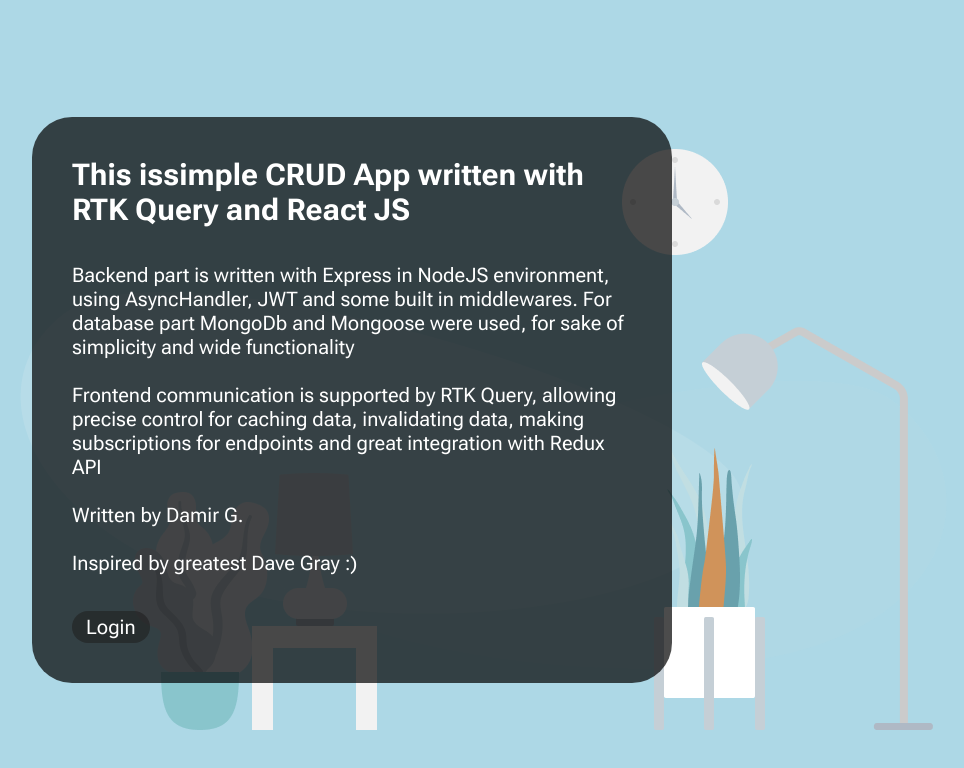
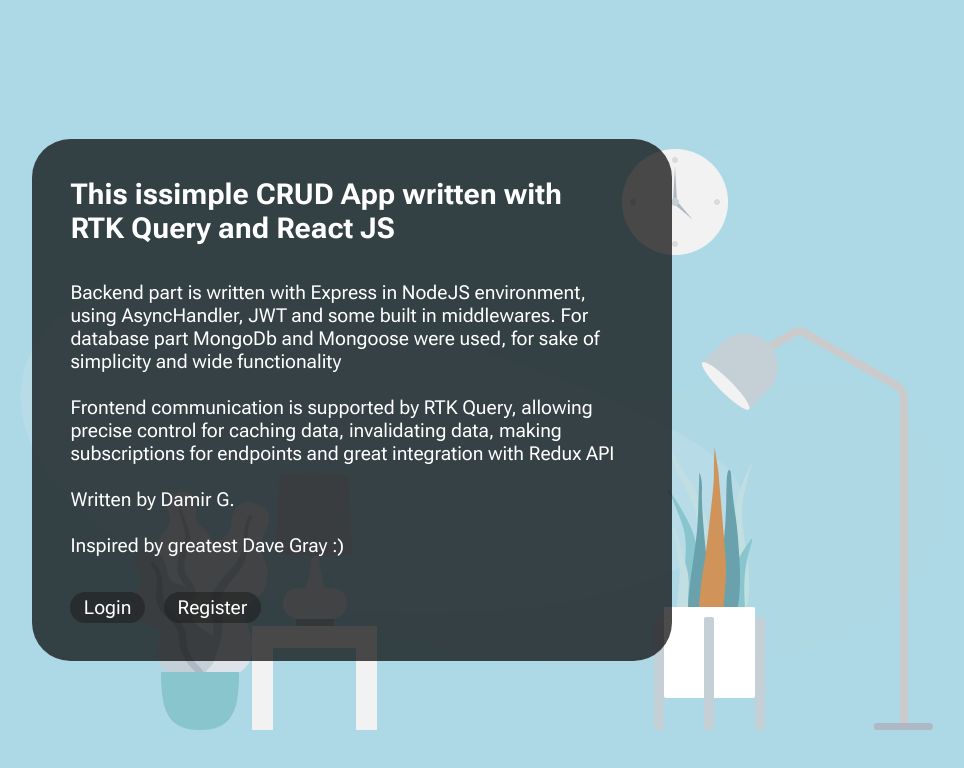
Before and after one commit to DamirGim98/edu_tech_notes_app_client, a React (Create React App) app: page / in a window 1280 px wide. Shown: the top 768 px of the page, without its empty margins (288-1252 px from the left). Built offline with nearby package versions, Linux system fonts and the light colour scheme.

Commit message:
Adds slight changes to the fetching

```diff
--- a/src/App.jsx
+++ b/src/App.jsx
@@ -9,7 +9,6 @@ import EditUser from './features/users/EditUser'
 import EditNote from './features/notes/EditNote'
 import NewUserForm from './features/users/NewUserForm'
 import NewNote from './features/notes/NewNote'
-import Prefetch from './features/auth/Prefetch'
 import PersistLogin from './features/auth/PersistLogin'
 import RequireAuth from './features/auth/RequireAuth'
 import ROLES from './config/roles'
@@ -21,11 +20,11 @@ function App() {
       <Route path="/" element={<Layout />}>
         <Route index element={<Public />} />
         <Route path="login" element={<Login />} />
+        <Route path="register" element={<Login isRegister />} />
         <Route element={<PersistLogin />}>
           <Route
             element={<RequireAuth allowedRoles={[...Object.values(ROLES)]} />}
           >
-            <Route element={<Prefetch />}>
             {/* Subscribing to Notes and User on the Protected route! */}
             <Route path="dash" element={<DashLayout />}>
               {/* Start of the Dash Route (Protected) */}
@@ -50,7 +49,6 @@ function App() {
           </Route>
         </Route>
       </Route>
-      </Route>
     </Routes>
   )
 }
--- a/src/components/Public.jsx
+++ b/src/components/Public.jsx
@@ -32,7 +32,7 @@ function Public() {
         <br />
         <p>Inspired by greatest Dave Gray :)</p>
       </main>
-      <footer>
+      <footer className="public__footer">
         <button
           className="text-button styled-button"
           title="Authenticate"
@@ -40,6 +40,13 @@ function Public() {
         >
           Login
         </button>
+        <button
+          className="text-button styled-button"
+          title="Register"
+          onClick={() => navigate('/register')}
+        >
+          Register
+        </button>
       </footer>
     </section>
   )
--- a/src/features/auth/Login.jsx
+++ b/src/features/auth/Login.jsx
@@ -7,8 +7,9 @@ import { setCredentials } from './authSlice'
 import { useLoginMutation } from './authApiSlice'
 
 import usePersist from '../../hooks/usePersist'
+import { useAddNewUserMutation } from '../users/usersApiSlice'
 
-function Login() {
+function Login({ isRegister }) {
   const userRef = useRef()
   const errRef = useRef()
   const [username, setUsername] = useState('')
@@ -19,6 +20,8 @@ function Login() {
   const [persist, setPersist] = usePersist()
 
   const [login, { isLoading }] = useLoginMutation()
+
+  const [addNewUser] = useAddNewUserMutation()
 
   useEffect(() => {
     userRef.current.focus()
@@ -33,6 +36,9 @@ function Login() {
   const handleSubmit = async (e) => {
     e.preventDefault()
     try {
+      if (isRegister) {
+        await addNewUser({ username, password, roles: ['Employee'] })
+      }
       const { accessToken } = await login({ username, password }).unwrap()
       dispatch(setCredentials({ accessToken }))
       setUsername('')
@@ -63,7 +69,7 @@ function Login() {
   return (
     <section className="public">
       <header>
-        <h1>Login</h1>
+        <h1>{isRegister ? 'Register' : 'Login'}</h1>
       </header>
       <main className="login">
         <p ref={errRef} className={errClass} aria-live="assertive">
@@ -92,8 +98,9 @@ function Login() {
             value={password}
             required
           />
-          <button className="form__submit-button">Sign In</button>
+          <button className="form__submit-button">Proceed</button>
 
+          {!isRegister && (
             <label htmlFor="persist" className="form__persist">
               <input
                 type="checkbox"
@@ -104,6 +111,7 @@ function Login() {
               />
               Trust This Device
             </label>
+          )}
         </form>
       </main>
       <footer>
--- a/src/features/auth/Prefetch.jsx
+++ b/src/features/auth/Prefetch.jsx
@@ -6,8 +6,8 @@ import { usersApiSlice } from '../users/usersApiSlice'
 
 function Prefetch() {
   useEffect(() => {
-    store.dispatch(notesApiSlice.util.prefetch('getNotes', 'notesList', {}))
-    store.dispatch(usersApiSlice.util.prefetch('getUsers', 'usersList', {}))
+    store.dispatch(notesApiSlice.util.prefetch('getNotes', undefined, {}))
+    store.dispatch(usersApiSlice.util.prefetch('getUsers', undefined, {}))
   }, [])
 
   return <Outlet />
--- a/src/features/notes/Note.jsx
+++ b/src/features/notes/Note.jsx
@@ -25,7 +25,7 @@ function Note({ noteId, ...args }) {
         <p className="note__creation">
           Created on
           {created} by
-          <span className="note__author">{note.username}</span>
+          <span className="note__author"> {note.username}</span>
         </p>
         <p className="note__text">{note.text}</p>
         <button onClick={handleEdit} className="text-button note__edit">
--- a/src/features/users/EditUserForm.jsx
+++ b/src/features/users/EditUserForm.jsx
@@ -103,13 +103,11 @@ function EditUserForm({ user }) {
 
   const errContent = (error?.data?.message || delerror?.data?.message) ?? ''
 
-  const content = (
-    <>
-      <p className={errClass}>{errContent}</p>
-
+  return (
     <form className="form" onSubmit={(e) => e.preventDefault()}>
       <div className="form__title-row">
         <h2>Edit User</h2>
+        <p className={errClass}>{errContent}</p>
         <div className="form__action-buttons">
           <button
             className="icon-button"
@@ -184,9 +182,6 @@ function EditUserForm({ user }) {
         {options}
       </select>
     </form>
-    </>
   )
-
-  return content
 }
 export default EditUserForm
--- a/src/index.css
+++ b/src/index.css
@@ -148,6 +148,10 @@ a:focus-visible {
 
 .public__addr {
   margin-top: 1em;
+}
+.public__footer {
+  display: flex;
+  gap: 1em;
 }
 
 .welcome a::before {
@@ -320,6 +324,10 @@ tr {
 }
 
 .note__title {
+  width: 100%;
+  overflow: hidden;
+  text-overflow: ellipsis;
+  white-space: nowrap;
   color: #1d2939;
   font-weight: 700;
   font-size: 1.25em;
@@ -510,7 +518,7 @@ tr {
 
 @media screen and (min-width: 768px) {
   body {
-    font-size: 1.25rem;
+    font-size: 1.2rem;
   }
 
   .dash-header {
```
Lines whose indentation alone changed are shown as unchanged.
